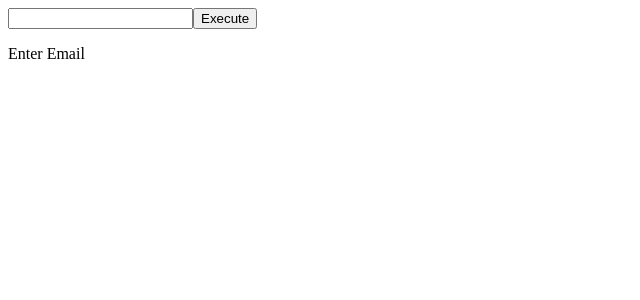
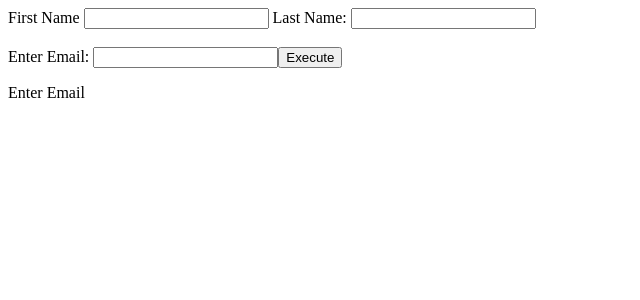
Before and after one commit to adnapp/extole-tech-exercise, a React (Create React App) app: page / in a window 1280 px wide. Shown: the top 300 px of the page, without its empty margins (0-640 px from the left). Built offline with nearby package versions, Linux system fonts and the light colour scheme.

Commit message:
Add user First and last name to profile

```diff
--- a/src/App.js
+++ b/src/App.js
@@ -2,13 +2,27 @@ import React, {useState} from 'react';
 
 function App() {
 
-    let [userEmail, setUserEmail] = useState("")
+    let [userData, setUserData] = useState({
+        userEmail: "",
+        firstName: "",
+        lastName: "",
+    })
     let [shareLink, setShareLink] = useState(null)
+
+    function handleChange(event){
+        const name = event.target.name;
+        let value = event.target.value;
+
+        setUserData({
+            ...userData,
+            [name]: value,
+        })
+    }
 
     function handleSubmitEmail() {
 
         let data = {
-            'email': userEmail
+            'email': userData.userEmail
         }
 
         fetch('https://extole-api.extole.io/api/v5/token', {
@@ -34,7 +48,10 @@ function App() {
 
         let data = {
             "access_token": accessToken,
-            "email": userEmail,
+            "email": userData.userEmail,
+            "first_name": userData.firstName,
+            "last_name": userData.lastName,
+
         }
 
         fetch('https://extole-api.extole.io/api/v4/me', {
@@ -49,7 +66,7 @@ function App() {
             if (!data.status){
                 console.log(data.message)
             }else{
-                console.log('Success set profile');
+                console.log('Success set profile', data);
                 createShareLink(accessToken)
             }
         })
@@ -72,23 +89,45 @@ function App() {
         .then(data => {
            console.log("Share Link", data.link)
            setShareLink(data.link)
+           setUserData({
+                userEmail: "",
+                firstName: "",
+                lastName: "",
+            })
         })
     }
 
   return (
     <>
 
+        <label> First Name </label>
         <input
-            value={userEmail}
-            onChange={(e)=> setUserEmail(e.target.value)}>
+           name = "firstName"
+           value={userData.firstName}
+           onChange={handleChange}
+        >
+        </input>
 
+        <label> Last Name: </label>
+        <input
+           name = "lastName"
+           value={userData.lastName}
+           onChange={handleChange}
+        ></input>
+
+       <br/>
+       <br/>
+       <label>Enter Email: </label>
+        <input
+            name = "userEmail"
+            value={userData.userEmail}
+            onChange={handleChange}>
         </input>
         <button onClick={() => handleSubmitEmail()}>Execute</button>
         <br></br>
         {shareLink ? <p>Share Link: {shareLink}</p>
         : <p> Enter Email</p>}
 
-
     </>
   );
 }
```
